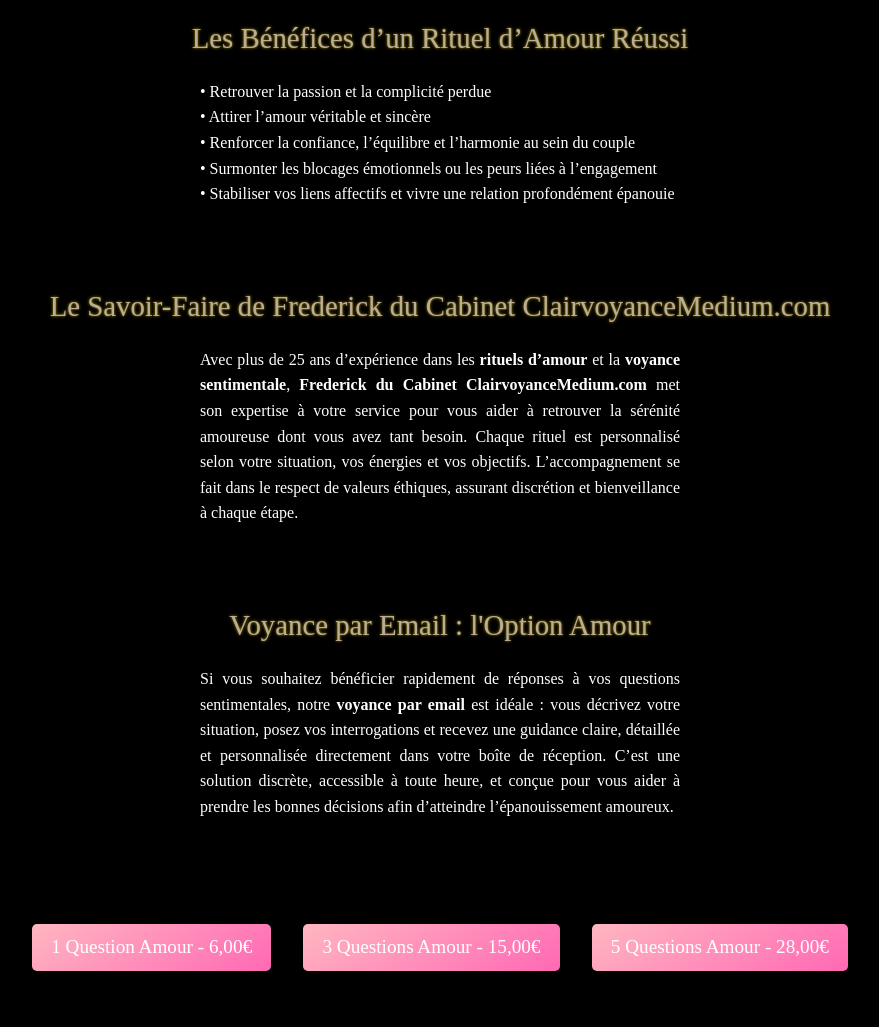
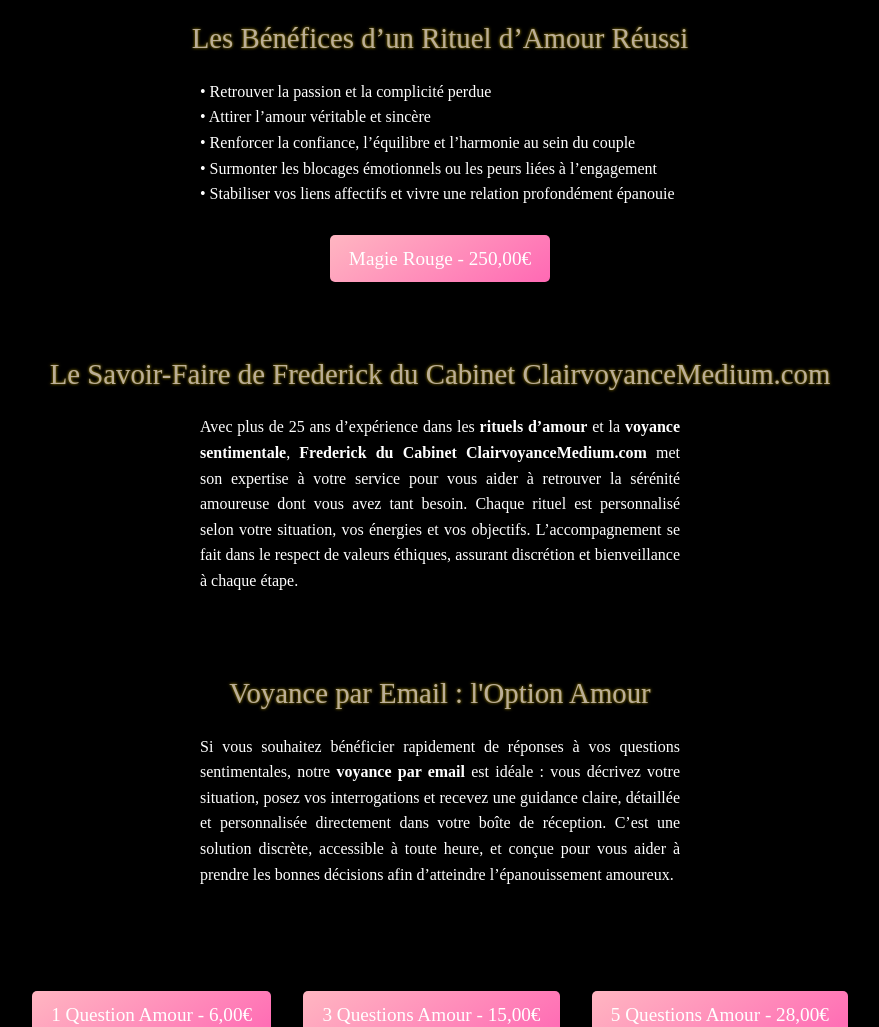
Before and after one commit to ClairVoyanceMedium/Comment-retrouver-l-amour-rapidement.github.io, a plain HTML site: page index.html in a window 1280 px wide. Shown: the part 1260-2287 px from the top of the page, without its empty margins (200-1079 px from the left). Drawn offline with Linux system fonts and the light colour scheme; a web font is replaced by a local one.

Commit message:
Update index.html

```diff
--- a/index.html
+++ b/index.html
@@ -600,6 +600,17 @@
     • Surmonter les blocages émotionnels ou les peurs liées à l’engagement<br>
     • Stabiliser vos liens affectifs et vivre une relation profondément épanouie
   </p>
+  <!-- Bouton Magie Rouge -->
+  <div style="text-align: center; margin-top: 20px;">
+    <a href="https://buy.stripe.com/6oE9AYgDO2azehabJF"
+       class="cta-button"
+       role="button"
+       tabindex="0"
+       aria-label="Acheter un rituel de magie rouge pour 250 euros"
+       onclick="trackClick('Magie Rouge')">
+      Magie Rouge - <span class="price">250,00€</span>
+    </a>
+  </div>
 </section>
 
     <section style="margin-bottom: 2rem;">
```
Lines whose indentation alone changed are shown as unchanged.
